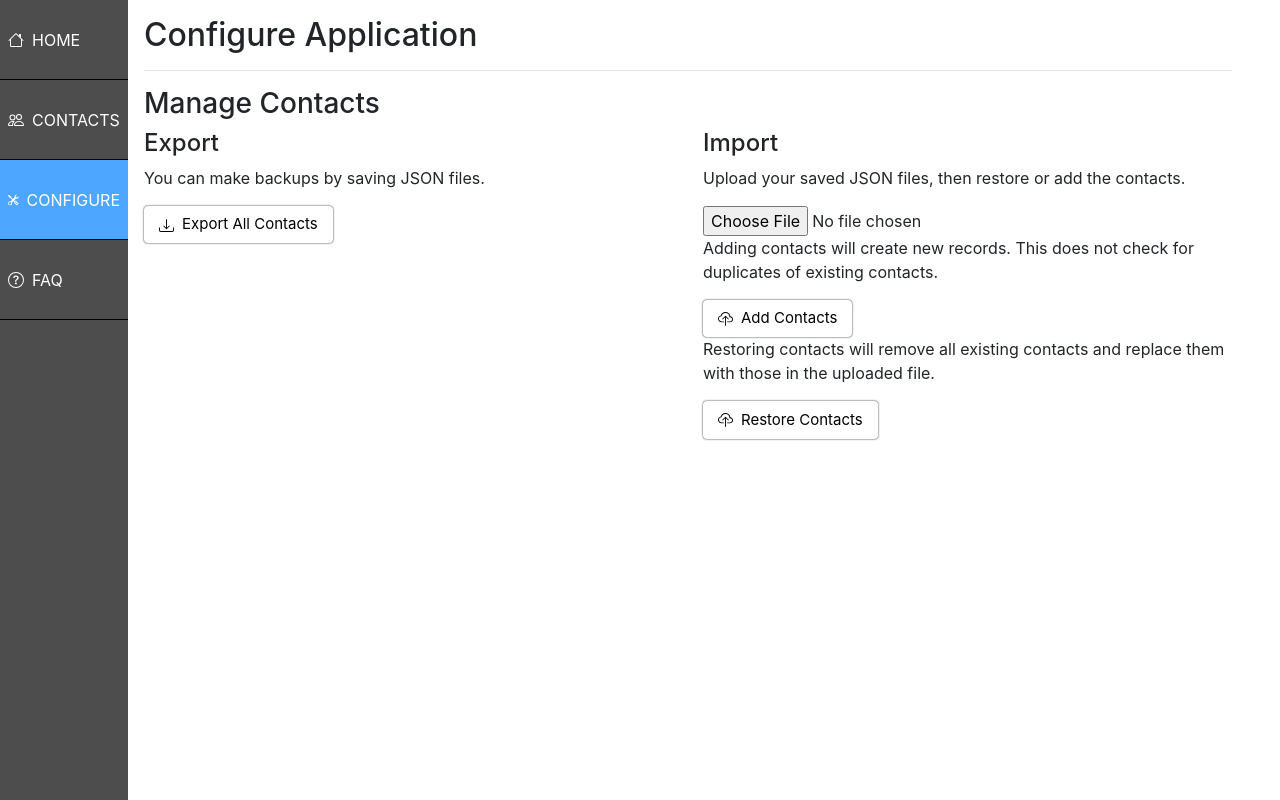
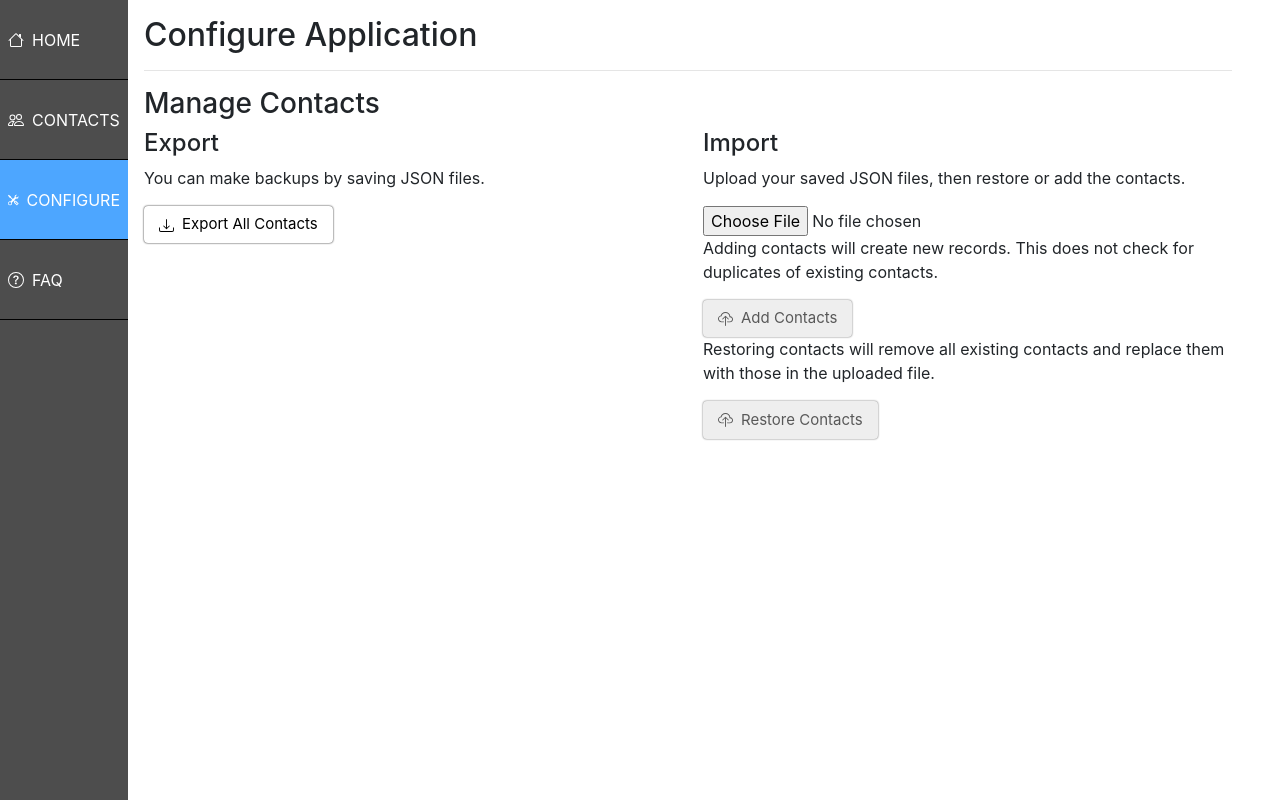
Before and after one commit to Jonathan-Paul-Wood/courm, a React (Create React App) app in the folder ui/: page /configure in a window 1280 px wide. Built offline with nearby package versions, Linux system fonts and the light colour scheme; no server answers.

Commit message:
added Toast Notification components

```diff
--- a/ui/src/common/App/App.js
+++ b/ui/src/common/App/App.js
@@ -40,6 +40,8 @@ export default function App () {
                 position={toast.POSITION.TOP_RIGHT}
                 transition={Slide}
                 autoClose={2000}
+                pauseOnHover
+                closeOnClick
             />
 
             {/* <ConfirmModal
--- /dev/null
+++ b/ui/src/common/ToastNotifications/ErrorNotification/ErrorNotification.js
@@ -0,0 +1,23 @@
+import { toast } from 'react-toastify';
+import React from 'react';
+import PropTypes from 'prop-types';
+
+toast.configure();
+
+export default function ErrorNotification (props) {
+    const {
+        message
+    } = props;
+
+    return (
+        <span>{
+            toast.success(message, {
+                position: toast.POSITION.TOP_CENTER
+            })
+        }</span>
+    );
+}
+
+ErrorNotification.propTypes = {
+    message: PropTypes.string
+};
--- /dev/null
+++ b/ui/src/common/ToastNotifications/ErrorNotification/index.js
@@ -0,0 +1 @@
+export { default } from './ErrorNotification';
--- /dev/null
+++ b/ui/src/common/ToastNotifications/SuccessNotification/SuccessNotification.js
@@ -0,0 +1,23 @@
+import { toast } from 'react-toastify';
+import React from 'react';
+import PropTypes from 'prop-types';
+
+toast.configure();
+
+export default function SuccessNotification (props) {
+    const {
+        message
+    } = props;
+
+    return (
+        <span>{
+            toast.success(message, {
+                position: toast.POSITION.TOP_CENTER
+            })
+        }</span>
+    );
+}
+
+SuccessNotification.propTypes = {
+    message: PropTypes.string
+};
--- /dev/null
+++ b/ui/src/common/ToastNotifications/SuccessNotification/index.js
@@ -0,0 +1 @@
+export { default } from './SuccessNotification';
--- a/ui/src/components/AppConfigure/AppConfigure.js
+++ b/ui/src/components/AppConfigure/AppConfigure.js
@@ -4,6 +4,7 @@ import styled from 'styled-components';
 import Button from '../../common/Button';
 import { exportContactList } from '../../common/Utilities/utilities';
 import LoadingSpinner from '../../common/LoadingSpinner';
+import ErrorNotification from '../../common/ToastNotifications/ErrorNotification/';
 
 const ConfigureWrapper = styled.div`
     padding: 0 1em;
@@ -12,7 +13,6 @@ const ConfigureWrapper = styled.div`
 export default function AppConfigure (props) {
     const {
         getContactList,
-        postContact,
         deleteContact,
         contacts,
         isContactListPending
@@ -37,19 +37,25 @@ export default function AppConfigure (props) {
 
     function handleAddContacts () {
         const uploadedJSON = JSON.parse(pendingUpload.result);
+        if (uploadedJSON.data && uploadedJSON.data.contacts && uploadedJSON.data.contacts.data) {
             uploadedJSON.data.contacts.data.forEach(contact => {
-            console.log(contact);
                 const newContact = {
                     ...contact,
                     lastModifiedOn: new Date().toISOString()
                 };
                 delete newContact.id;
-            postContact(newContact);
+                console.log(newContact);
+                // postContact(newContact);
             });
+            // todo: check length, verify keys match expected shape
+        } else {
+            console.log('updating contact FAILED');
+            <ErrorNotification message={"Whoops, that doesn't look like a Contacts File. Check the templates."} />;
+        }
     }
 
     function handleRestoreContacts () {
-        contacts.forEach(contact => deleteContact(contact.id));
+        contacts.results.forEach(contact => deleteContact(contact.id));
         handleAddContacts();
     }
 
@@ -72,9 +78,9 @@ export default function AppConfigure (props) {
                             <p>Upload your saved JSON files, then restore or add the contacts.</p>
                             <input type="file" name="contactFile" id="contactFile" accept="application/json" onChange={e => captureUpload(e)} />
                             <p>Adding contacts will create new records. This does not check for duplicates of existing contacts.</p>
-                            <Button icon="upload" label="Add Contacts" type="secondary" onClick={handleAddContacts} />
+                            <Button disabled={!pendingUpload} icon="upload" label="Add Contacts" type="secondary" onClick={handleAddContacts} />
                             <p>Restoring contacts will remove all existing contacts and replace them with those in the uploaded file.</p>
-                            <Button icon="upload" label="Restore Contacts" type="secondary" onClick={handleRestoreContacts} />
+                            <Button disabled={!pendingUpload} icon="upload" label="Restore Contacts" type="secondary" onClick={handleRestoreContacts} />
                         </div>
                     </div>
                     {/*
--- a/ui/src/store/Contact/actions.js
+++ b/ui/src/store/Contact/actions.js
@@ -1,7 +1,7 @@
 import * as types from './types';
 import ServiceError from '../ServiceError';
 import ContactService from '../../services/ContactService';
-// todo: import notification toasts success/error
+import SuccessNotification from '../../../src/common/ToastNotifications/SuccessNotification';
 
 function getContactLoading () {
     return {
@@ -67,6 +67,8 @@ function putContactLoading () {
     };
 }
 function putContactSuccess (payload) {
+    console.log('successfully saved');
+    SuccessNotification('Contact Saved');
     return {
         type: types.PUT_CONTACT_SUCCESS,
         payload
```
Lines whose indentation alone changed are shown as unchanged.
